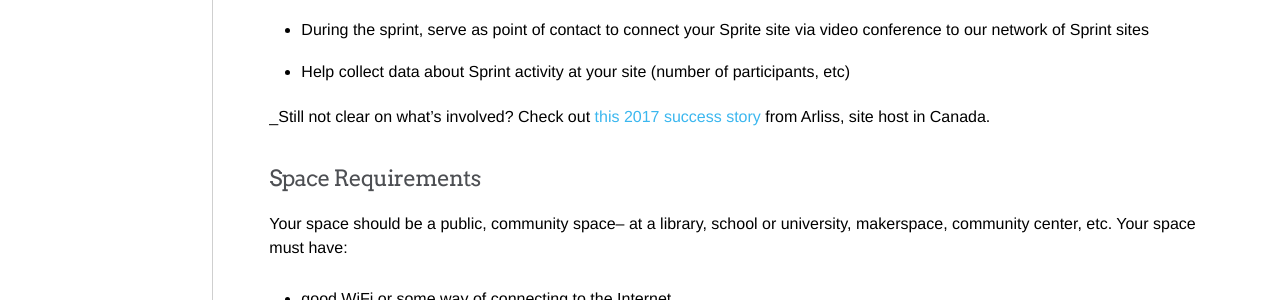
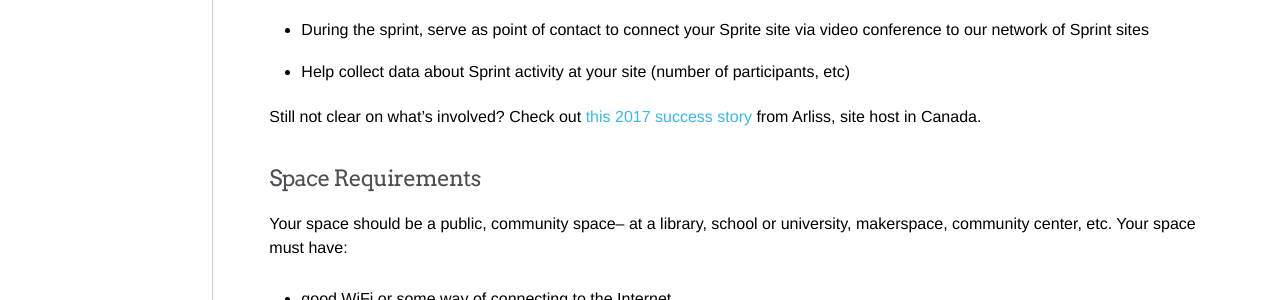
Before and after one commit to mozilla/global-sprint, a Jekyll site: the page built from _articles/site-hosts-guide.md, in a window 1280 px wide. Shown: the part 522-822 px from the top of the page. Built offline with Jekyll 4.4.1, drawn with Linux system fonts in a browser that asks for light colours; comment, search, counter and statistics services are not loaded.

```diff
--- a/_articles/site-hosts-guide.md
+++ b/_articles/site-hosts-guide.md
@@ -15,7 +15,7 @@ As a site host you’ll
 * During the sprint, serve as point of contact to connect your Sprite site via video conference to our network of Sprint sites
 * Help collect data about Sprint activity at your site (number of participants, etc)
 
-_Still not clear on what’s involved? Check out [this 2017 success story](https://medium.com/read-write-participate/arliss-site-host-a-global-sprint-2017-story-2017-902d8da23afd) from Arliss, site host in Canada.
+Still not clear on what’s involved? Check out [this 2017 success story](https://medium.com/read-write-participate/arliss-site-host-a-global-sprint-2017-story-2017-902d8da23afd) from Arliss, site host in Canada.
 
 #### Space Requirements
 Your space should be a public,  community space– at a library, school or university, makerspace, community center, etc. Your space must have:
```
